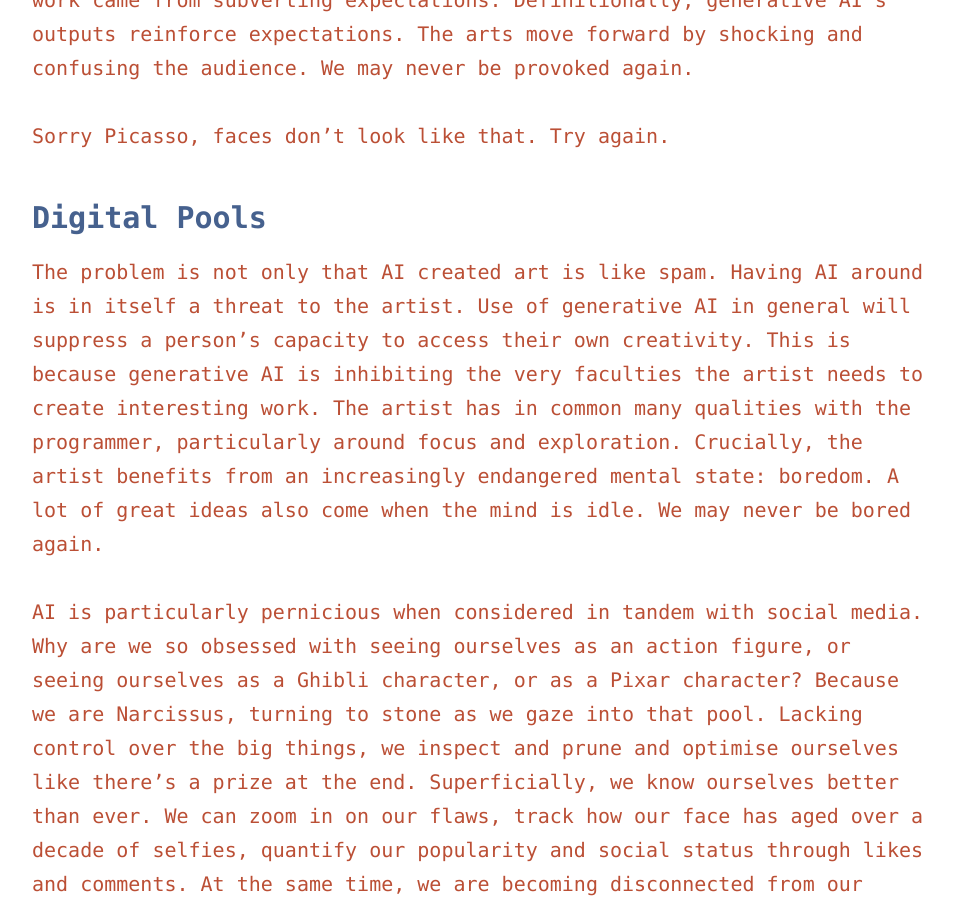
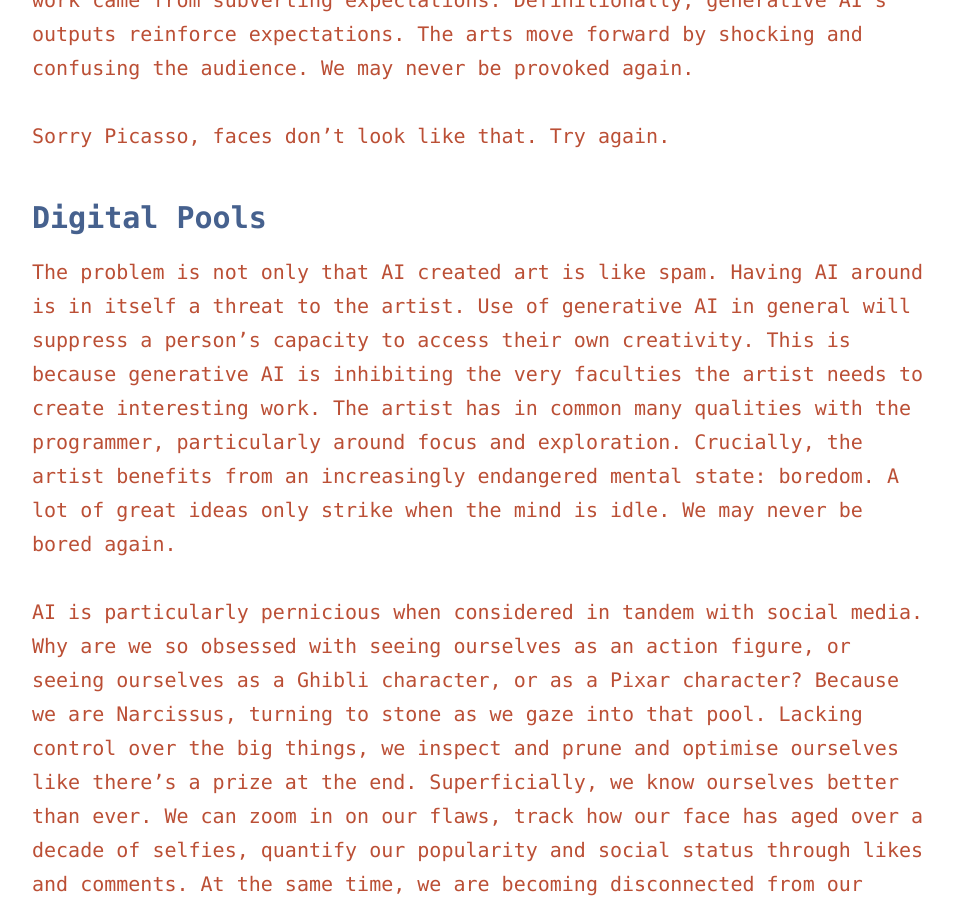
Before and after one commit to lwoodblake/lwoodblake.github.io, a Jekyll site: the page built from _posts/2025-05-29-welcome-2-the-void.md, in a window 1280 px wide and 900 px high, scrolled down 2917 px. Shown: the whole window, without its empty margins (158-1111 px from the left). Built offline with Jekyll 4.4.1, drawn with Linux system fonts in a browser that asks for light colours.

Commit message:
Update 2025-05-29-welcome-2-the-void.md

```diff
--- a/_posts/2025-05-29-welcome-2-the-void.md
+++ b/_posts/2025-05-29-welcome-2-the-void.md
@@ -35,7 +35,7 @@ Sorry Picasso, faces don’t look like that. Try again.
 
 ### Digital Pools
 
-The problem is not only that AI created art is like spam. Having AI around is in itself a threat to the artist. Use of generative AI in general will suppress a person’s capacity to access their own creativity. This is because generative AI is inhibiting the very faculties the artist needs to create interesting work. The artist has in common many qualities with the programmer, particularly around focus and exploration. Crucially, the artist benefits from an increasingly endangered mental state: boredom. A lot of great ideas also come when the mind is idle. We may never be bored again.
+The problem is not only that AI created art is like spam. Having AI around is in itself a threat to the artist. Use of generative AI in general will suppress a person’s capacity to access their own creativity. This is because generative AI is inhibiting the very faculties the artist needs to create interesting work. The artist has in common many qualities with the programmer, particularly around focus and exploration. Crucially, the artist benefits from an increasingly endangered mental state: boredom. A lot of great ideas only strike when the mind is idle. We may never be bored again.
 
 AI is particularly pernicious when considered in tandem with social media. Why are we so obsessed with seeing ourselves as an action figure, or seeing ourselves as a Ghibli character, or as a Pixar character? Because we are Narcissus, turning to stone as we gaze into that pool. Lacking control over the big things, we inspect and prune and optimise ourselves like there’s a prize at the end. Superficially, we know ourselves better than ever. We can zoom in on our flaws, track how our face has aged over a decade of selfies, quantify our popularity and social status through likes and comments. At the same time, we are becoming disconnected from our deeper self knowledge.
 
```
